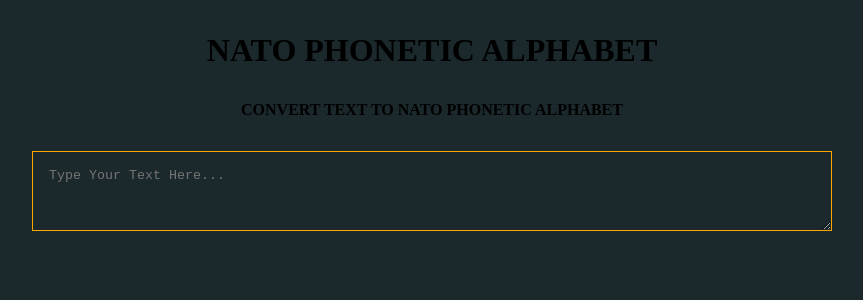
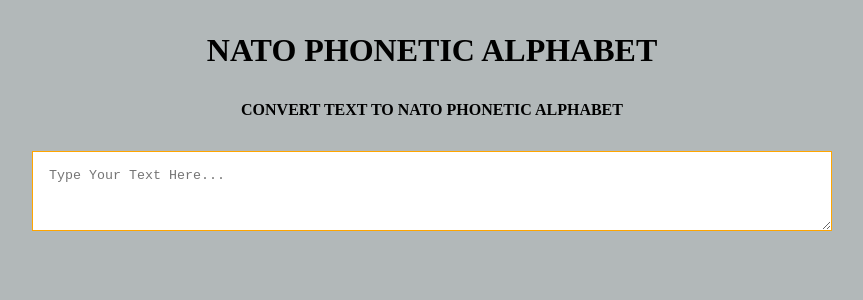
Before and after one commit to Jeroboam-francis/Nato-Phonetic-Alphabet, a React (Vite) app: page / in a window 1280 px wide. Shown: the top 300 px of the page, without its empty margins (208-1071 px from the left). Built offline with nearby package versions, Linux system fonts and the light colour scheme.

Commit message:
minor changes

```diff
--- a/src/App.css
+++ b/src/App.css
@@ -2,7 +2,7 @@
   margin: 0;
   padding: 0;
   box-sizing: border-box;
-  background-color: rgb(27, 40, 44);
+  background-color: rgb(178, 184, 185);
 }
 
 .container {
@@ -21,4 +21,5 @@
   width: 50rem;
   height: 5rem;
   padding: 1rem;
+  background-color: white;
 }
```
